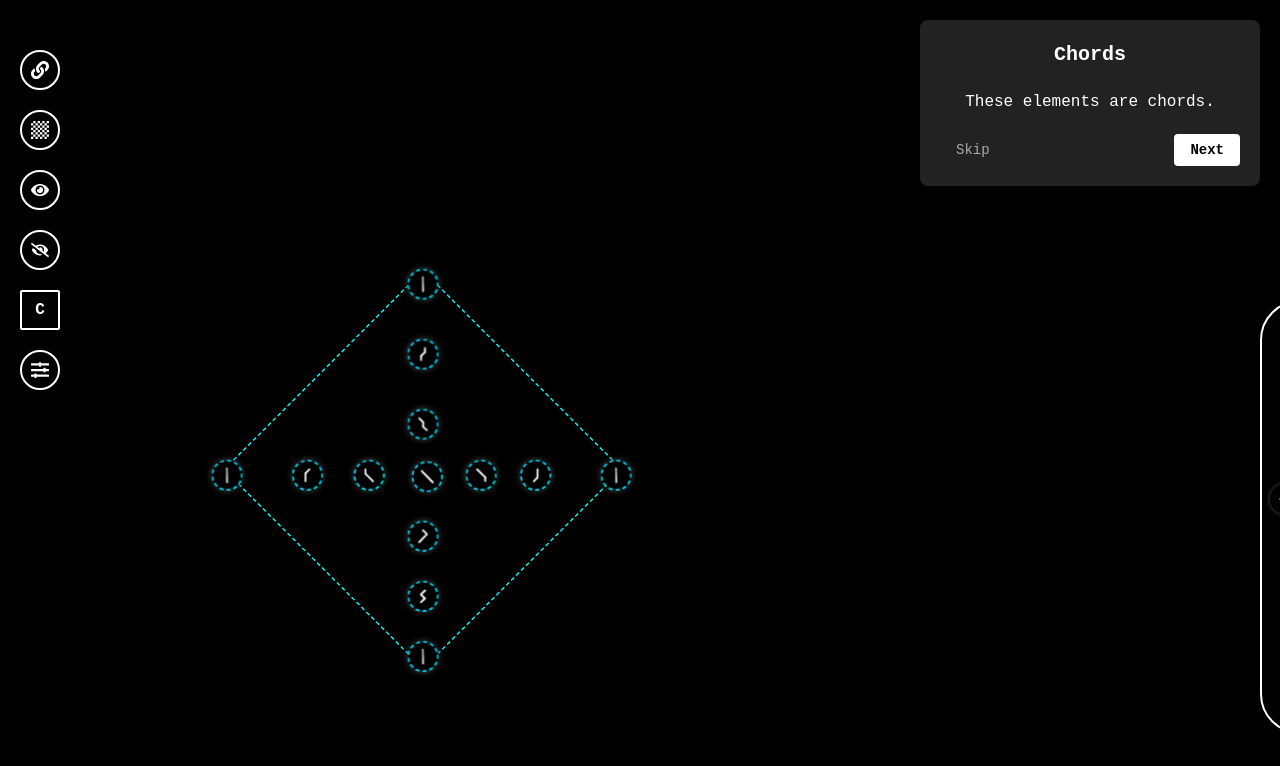
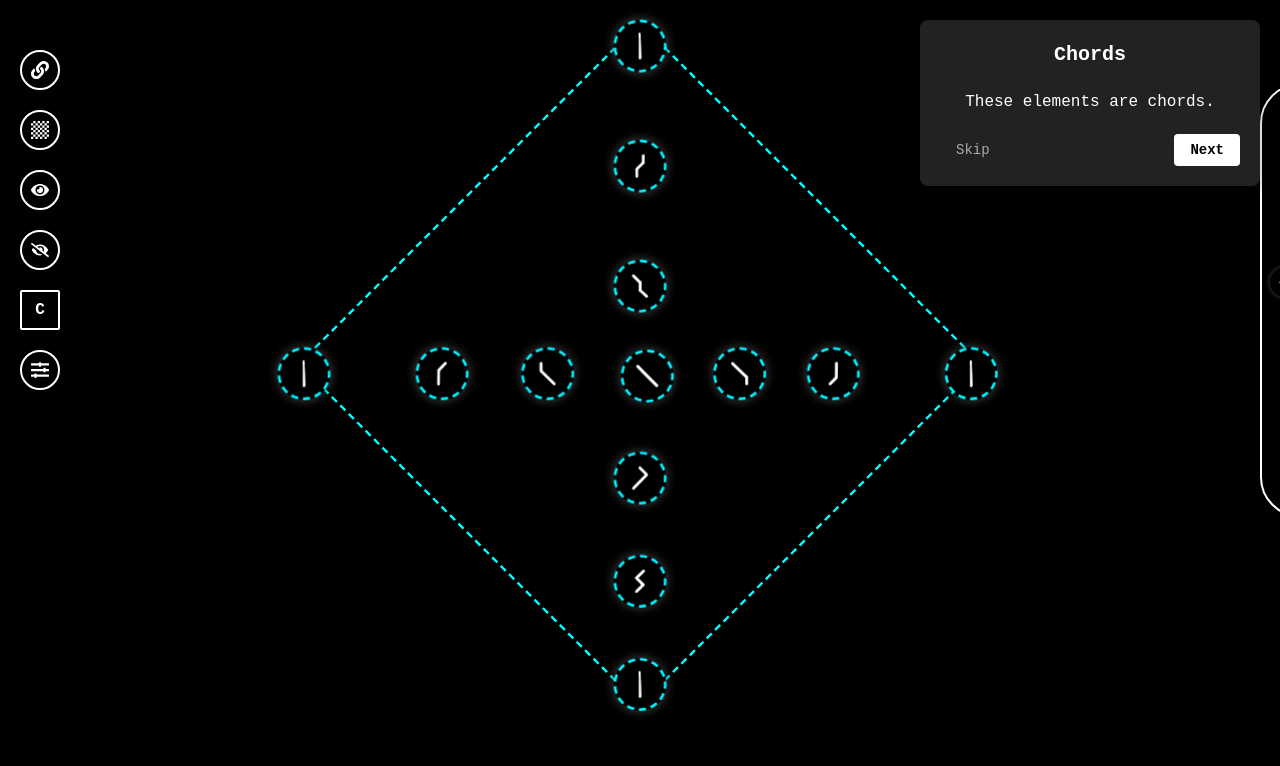
Before and after one commit to circuloponto/garden_app_02, a React (Vite) app: page / in a window 1280 px wide. Shown: the top 766 px of the page. Built offline with nearby package versions, Linux system fonts and the light colour scheme.

Commit message:
layout scaling

```diff
--- a/src/App.css
+++ b/src/App.css
@@ -1176,6 +1176,7 @@ transform-origin: bottom;
     box-sizing: border-box;
     /* Ensure the wrapper maintains a stable size */
     min-height: 600px;
+    transition: all 0.5s ease;
 }
 
 .scaler{
@@ -1184,6 +1185,15 @@ transform-origin: bottom;
     display: flex;
     justify-content: center;
     align-items: center;
+    transition: all 0.5s ease;
+    transform-origin: center;
+}
+
+/* When no chords are selected, make scaler bigger and centered */
+.content-wrapper:not(:has(.infoBox:not(.hidden))) .scaler {
+    width: 85%;
+    margin: 0 auto;
+    transform: scale(1.2);
 }
 
   .infoBox{
@@ -1209,11 +1219,24 @@ transform-origin: bottom;
     overflow: hidden;
     min-width: 400px;
     pointer-events: auto; /* Ensure it's clickable */
+    transition: all 0.5s ease;
 }
 
   .infoBox.hidden {
-    transform: translateX(calc(100% + 40px));
-}
+    transform: translate(calc(100% + 40px), -50%);
+}
+
+  /* When InfoBox is visible, adjust the content wrapper and scaler */
+  .content-wrapper:has(.infoBox:not(.hidden)) {
+    justify-content: flex-start;
+    padding-left: 40px;
+  }
+
+  .content-wrapper:has(.infoBox:not(.hidden)) .scaler {
+    width: 55%;
+    margin-right: auto;
+    transform: scale(0.9);
+  }
   .infoBox .infoTitle{
     text-align: center;
     padding-bottom: 15px;
```
